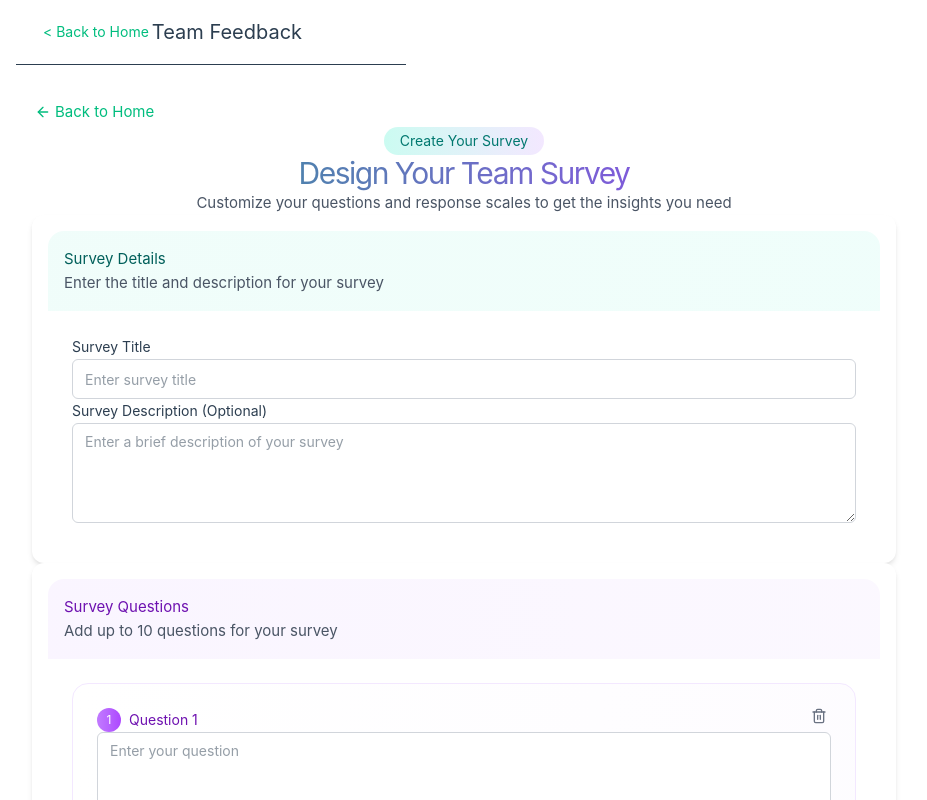
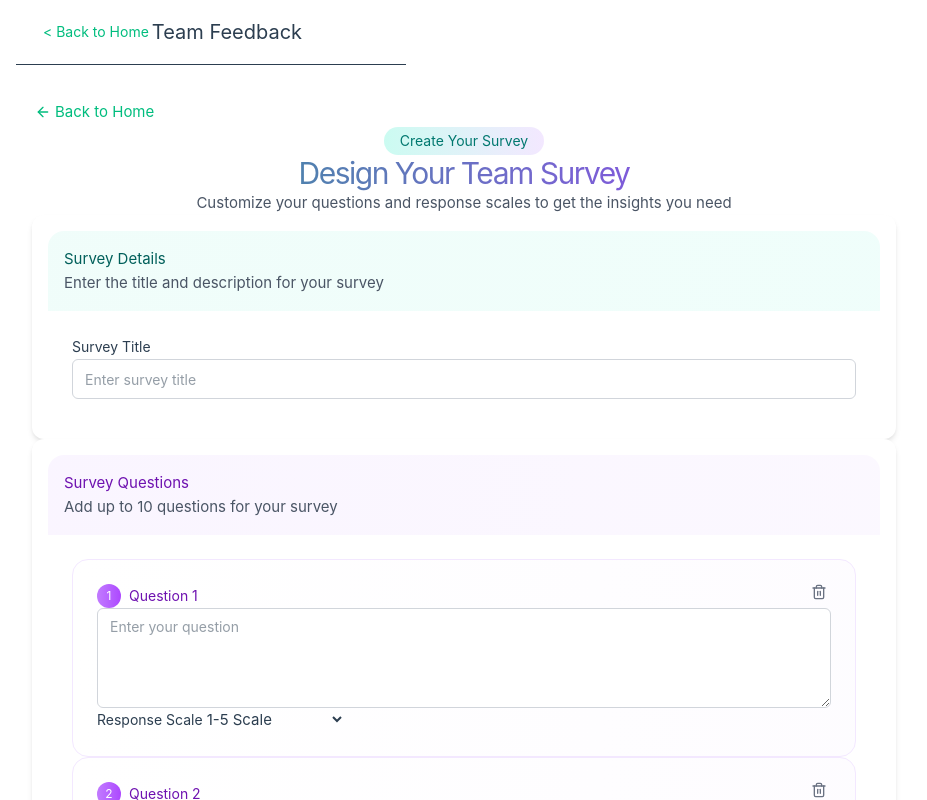
Before and after one commit to sarah-lena94/survey_tool, a Vue app in the folder frontend/: page /create in a window 1280 px wide. Shown: the top 800 px of the page, without its empty margins (16-943 px from the left). Built offline with nearby package versions, Linux system fonts and the light colour scheme; the HTML template or start-up script is replaced by a standard one.

Commit message:
removed surveyDescription

```diff
--- a/frontend/src/types/survey.ts
+++ b/frontend/src/types/survey.ts
@@ -3,7 +3,6 @@ import type { Question } from './question.ts';
 export interface Survey {
   id: string;
   title: string;
-  description: string;
   createdAt: string;
   isTemplate: boolean;
   questions?: Question[];
@@ -11,7 +10,6 @@ export interface Survey {
 
 export interface SurveyDto {
   title: string;
-  description?: string; // Make description optional
   createdAt: string;
   isTemplate: boolean;
   questions?: Question[]; // Add the questions property
--- a/frontend/src/views/CreateSurveyView.vue
+++ b/frontend/src/views/CreateSurveyView.vue
@@ -120,10 +120,6 @@ const createSurvey = async () => {
                 <Label for="title">Survey Title</Label>
                 <Input id="title" placeholder="Enter survey title" v-model:value="title" required class="border-teal-200 focus:border-teal-400 focus:ring-teal-400 transition-all duration-300" />
               </div>
-              <div class="space-y-2">
-                <Label for="description">Survey Description (Optional)</Label>
-                <Textarea id="description" placeholder="Enter a brief description of your survey" class="min-h-[100px] border-teal-200 focus:border-teal-400 focus:ring-teal-400 transition-all duration-300"></Textarea>
-              </div>
             </div>
           </div>
         </Card>
```
